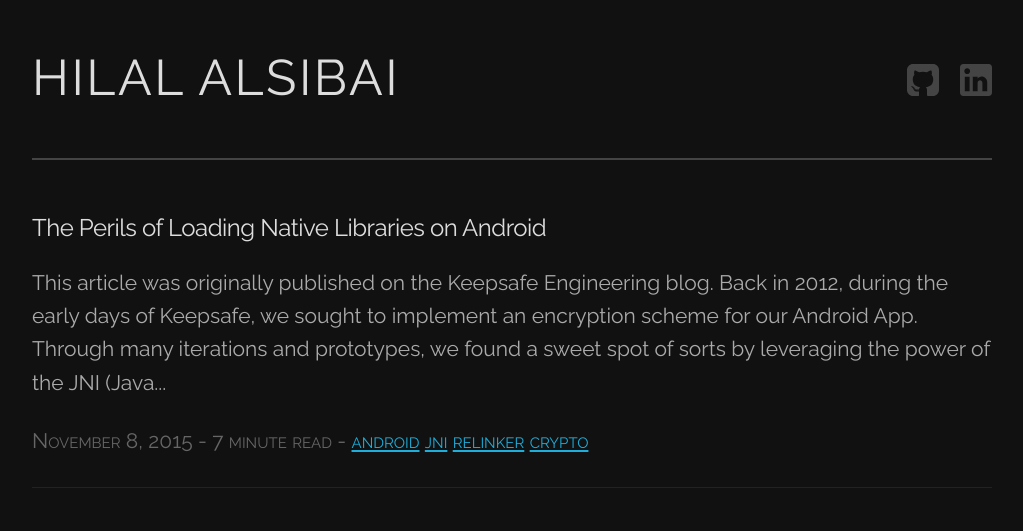
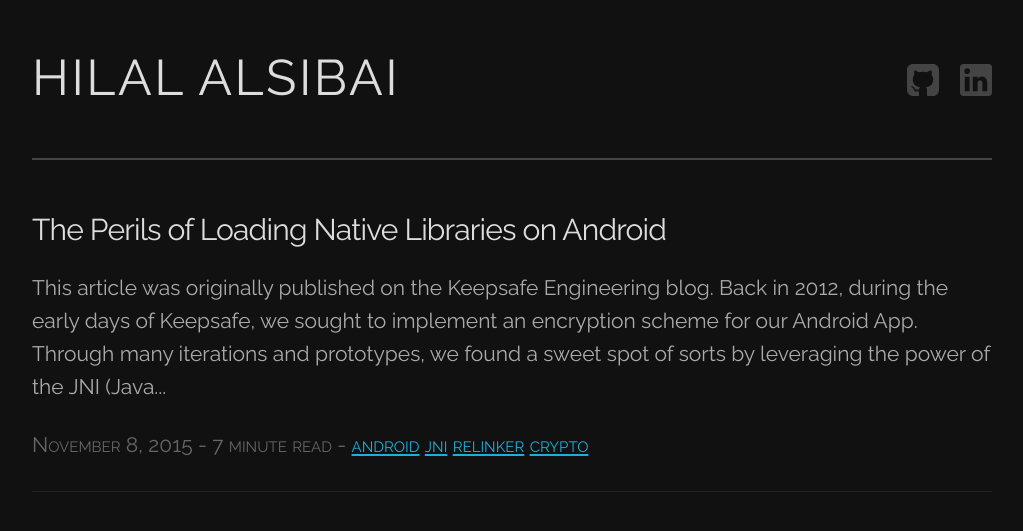
Before and after one commit to xiphirx/blog, a Jekyll site: the page built from index.html, in a window 1280 px wide. Shown: the top 531 px of the page, without its empty margins (128-1151 px from the left). Built offline with Jekyll 4.4.1, drawn with Linux system fonts in a browser that asks for light colours; the list of posts is cut into pages by our own code.

```diff
--- a/_layouts/post.html
+++ b/_layouts/post.html
@@ -4,7 +4,7 @@
   <body>
     <div class="container" id="main-wrapper">
       {% include header.html %}
-      <h5><a href="{{ page.url }}">{{ page.title }}</a></h5>
+      <h4><a href="{{ page.url }}">{{ page.title }}</a></h4>
       <div class="content">
         <span class="metadata">
           {{ page.date | date: "%B %-d, %Y" }}
--- a/assets/main.css
+++ b/assets/main.css
@@ -51,7 +51,7 @@ hr {
   background-color: #444;
 }
 
-h5 a {
+h4 a {
   color: #DDD;
   text-decoration: none;
 }
--- a/index.html
+++ b/index.html
@@ -4,7 +4,7 @@ layout: default
 ---
 
 {% for post in paginator.posts %}
-  <h5><a href="{{ post.url }}">{{ post.title }}</a></h5>
+  <h4><a href="{{ post.url }}">{{ post.title }}</a></h4>
   <div class="content">
     <p>
       {{ post.content | strip_html | truncatewords: 50 }}
```
